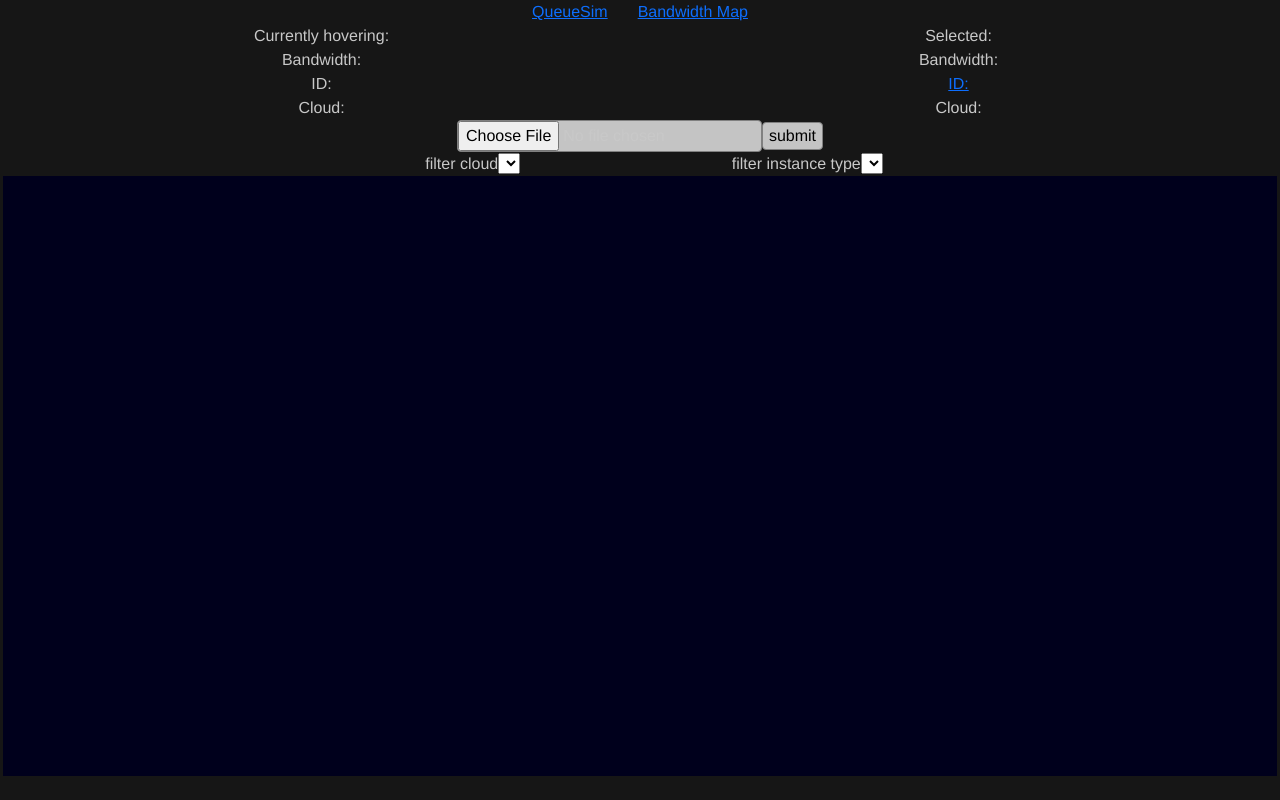
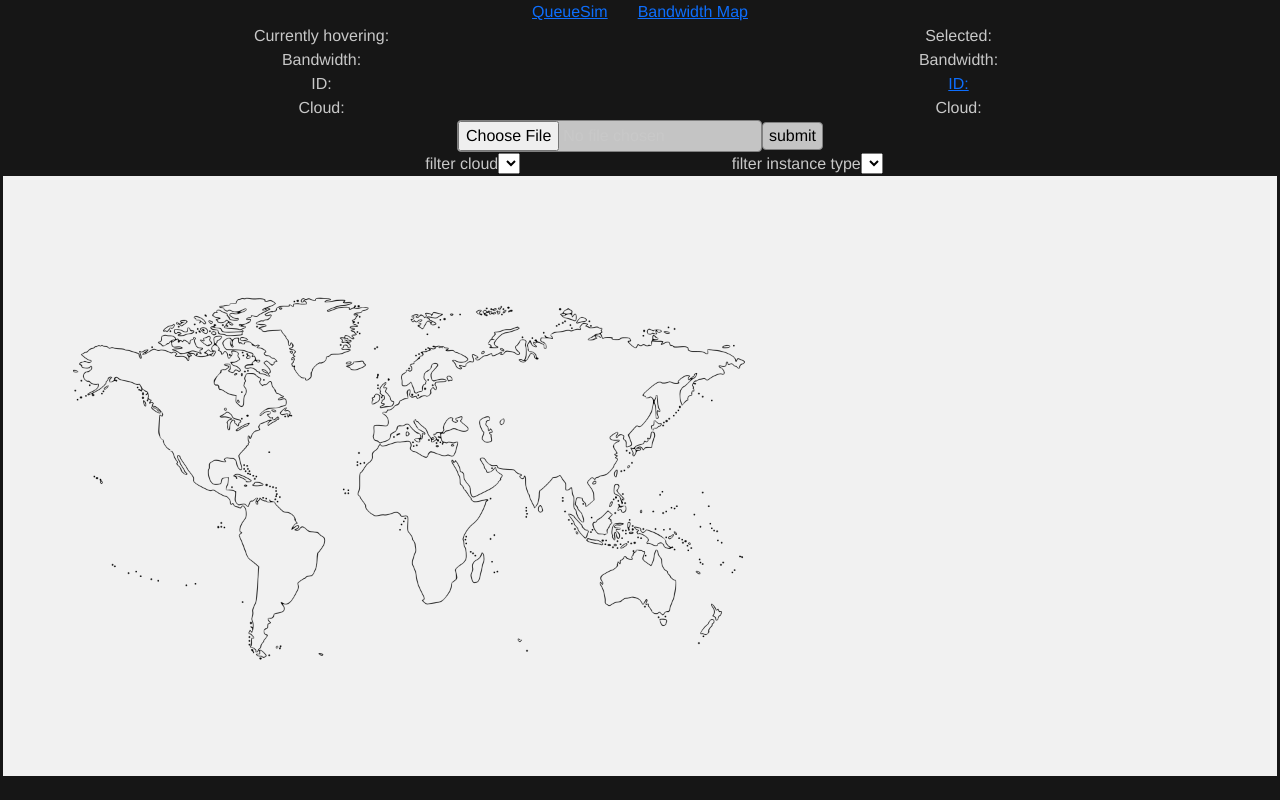
Before and after one commit to PaperbagLife/queue-sim, a Vue app: page /#/map in a window 1280 px wide. Built offline with nearby package versions, Linux system fonts and the light colour scheme.

Commit message:
add world map

```diff
--- a/src/App.vue
+++ b/src/App.vue
@@ -1,6 +1,6 @@
 <template>
   <div class="col">
-    <router-link class="col-auto" to="/queue-sim">QueueSim</router-link>
+    <router-link class="col-auto" to="/">QueueSim</router-link>
     <router-link class="col-auto" to="/map">Bandwidth Map</router-link>
   </div>
 
--- a/src/components/MapView.vue
+++ b/src/components/MapView.vue
@@ -253,6 +253,7 @@ function onConsoleClick(e: MouseEvent) {
         @mouseover="onConsoleHover"
         @click="onConsoleClick"
       >
+        <image href="../assets/worldMap.png" height="600" width="800" />
         <g
           v-for="runNodeGroup in layouts"
           class="run-node-group"
@@ -278,7 +279,7 @@ function onConsoleClick(e: MouseEvent) {
 
 <style>
 .system-svg {
-  background-color: rgb(0, 0, 28);
+  background-color: rgb(241, 241, 241);
 }
 
 circle {
--- a/src/main.ts
+++ b/src/main.ts
@@ -5,7 +5,7 @@ import HelloWorld from './components/HelloWorld.vue';
 import MapView from './components/MapView.vue';
 
 const routes = [
-    { path: '/queue-sim', component: HelloWorld},
+    { path: '/', component: HelloWorld},
     { path: '/map', component: MapView},
   ]
 
```
Also changed, not shown: src/assets/worldMap.png (added).
